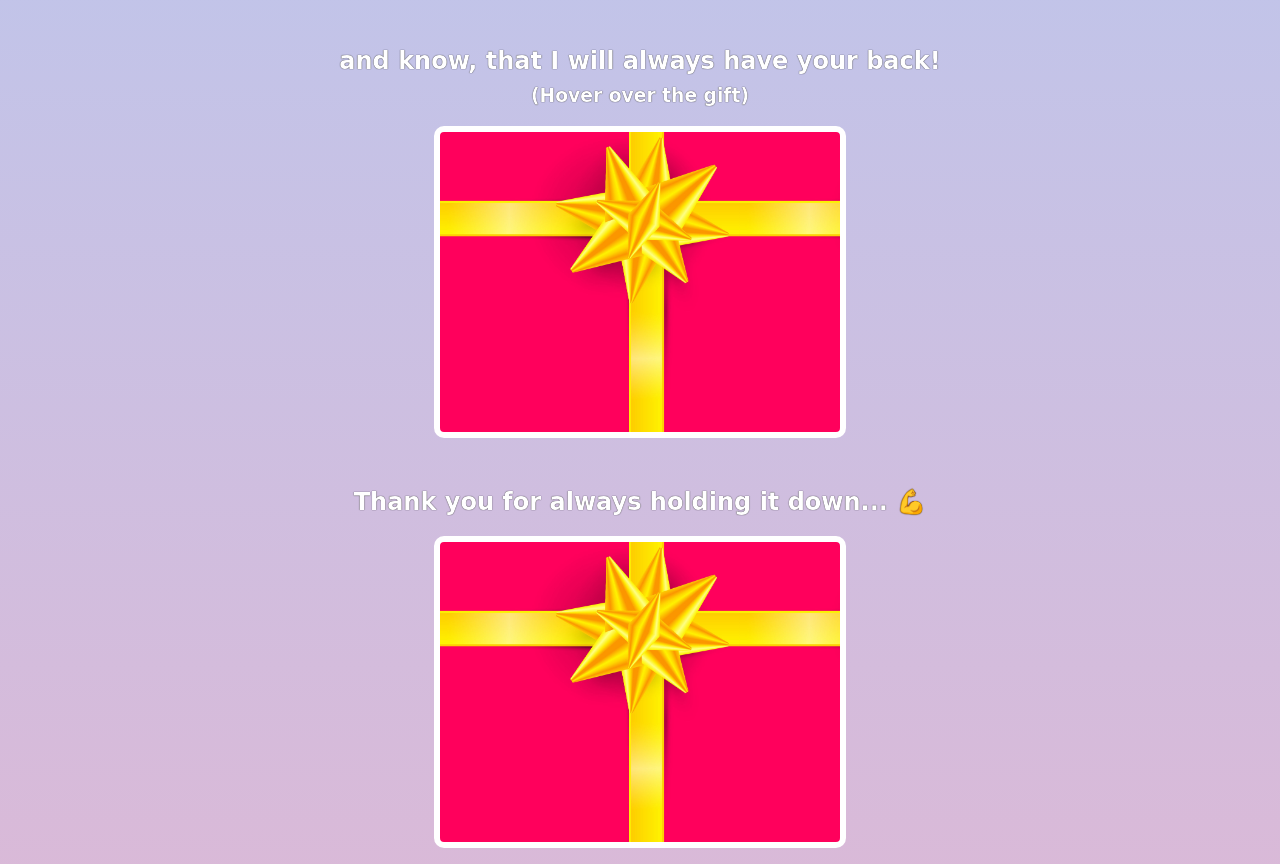
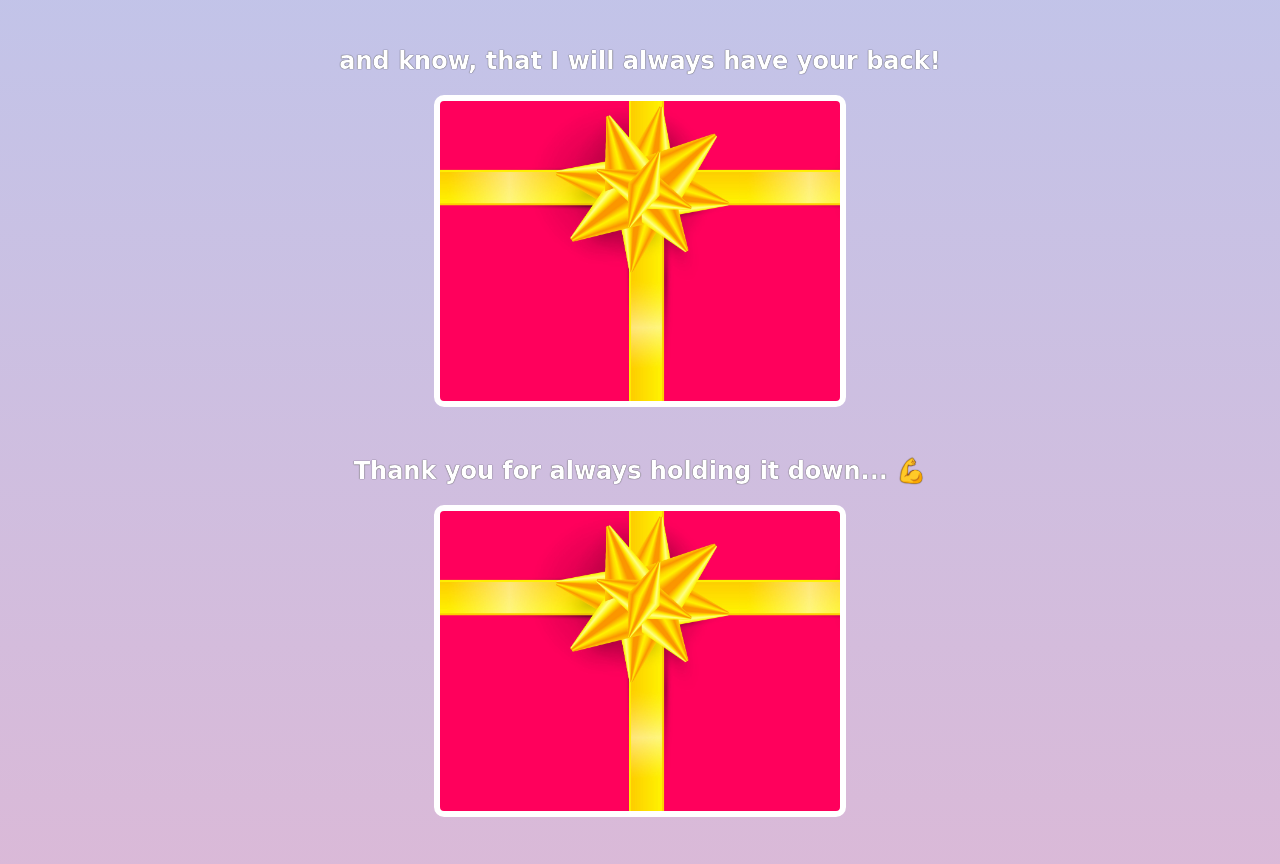
Before and after one commit to Mablizza/birthday-gift-site, a website built with Vite: page index.html in a window 1280 px wide. Shown: the part 1180-2044 px from the top of the page. Built offline with nearby package versions, Linux system fonts and the light colour scheme; a web font is replaced by a local one.

```diff
--- a/index.html
+++ b/index.html
@@ -27,7 +27,6 @@
 
         <div class="gift-section">
             <h2 class="gift-title">and know, that I will always have your back!</h2>
-            <h3 class="gift-hint">(Hover over the gift)</h3>
             <div class="gift-img" id="gift-img-gotchu"></div>
         </div>
 
```
